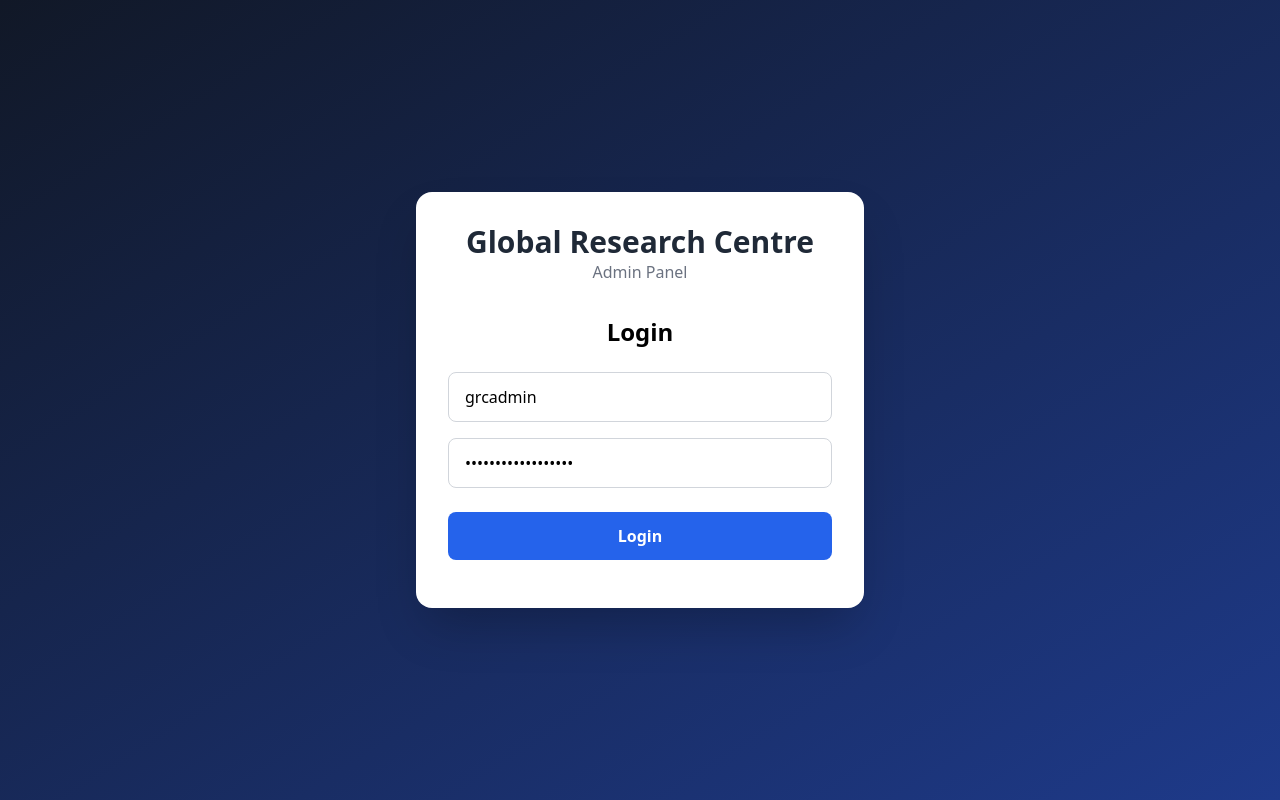
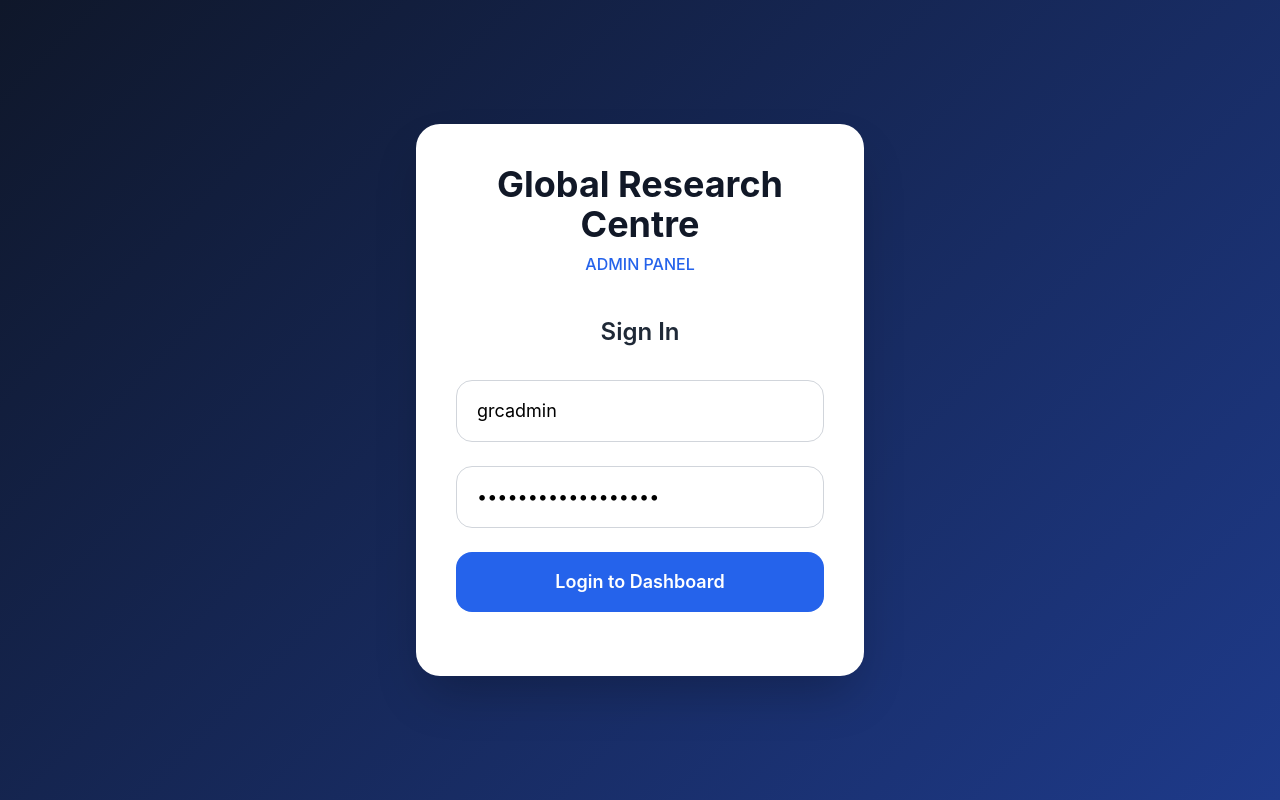
Before and after one commit to NiladdryGhosh42/global-research-centre, a website: page public/admin/login.html in a window 1280 px wide. Drawn offline with nearby package versions, Linux system fonts and the light colour scheme.

Commit message:
Revamp admin login page layout and styling

```diff
--- a/public/admin/login.html
+++ b/public/admin/login.html
@@ -3,30 +3,39 @@
 <head>
   <meta charset="UTF-8">
   <meta name="viewport" content="width=device-width, initial-scale=1.0">
-  <title>Admin Login - GRC</title>
+  <title>Admin • Global Research Centre</title>
   <script src="https://cdn.tailwindcss.com"></script>
+  <link rel="stylesheet" href="https://cdnjs.cloudflare.com/ajax/libs/font-awesome/6.5.0/css/all.min.css">
+  <style>
+    body { font-family: 'Inter', system-ui, sans-serif; }
+    .hero-bg { background: linear-gradient(135deg, #0f172a 0%, #1e3a8a 100%); }
+  </style>
 </head>
-<body class="bg-gradient-to-br from-gray-900 to-blue-900 min-h-screen flex items-center justify-center">
-  <div class="bg-white p-8 rounded-2xl shadow-2xl w-full max-w-md">
-    <div class="text-center mb-8">
-      <h1 class="text-3xl font-bold text-gray-800">Global Research Centre</h1>
-      <p class="text-gray-500">Admin Panel</p>
+<body class="hero-bg min-h-screen flex items-center justify-center">
+  <div class="bg-white rounded-3xl shadow-2xl w-full max-w-md overflow-hidden">
+    <div class="p-10">
+      <div class="text-center mb-10">
+        <h1 class="text-4xl font-bold text-gray-900">Global Research Centre</h1>
+        <p class="text-blue-600 font-medium mt-2">ADMIN PANEL</p>
       </div>
 
-    <h2 class="text-2xl font-semibold text-center mb-6">Login</h2>
+      <h2 class="text-2xl font-semibold text-center mb-8 text-gray-800">Sign In</h2>
 
+      <div class="space-y-6">
         <input type="text" id="username" value="grcadmin"
-           class="w-full px-4 py-3 border border-gray-300 rounded-lg mb-4" placeholder="Username">
+               class="w-full px-5 py-4 border border-gray-300 rounded-2xl focus:outline-none focus:border-blue-500 text-lg">
 
         <input type="password" id="password" value="GrcAdmin2026Secure"
-           class="w-full px-4 py-3 border border-gray-300 rounded-lg mb-6" placeholder="Password">
+               class="w-full px-5 py-4 border border-gray-300 rounded-2xl focus:outline-none focus:border-blue-500 text-lg">
 
         <button onclick="handleLogin()"
-            class="w-full bg-blue-600 hover:bg-blue-700 text-white font-semibold py-3 rounded-lg transition">
-      Login
+                class="w-full bg-blue-600 hover:bg-blue-700 transition py-4 rounded-2xl text-white font-semibold text-lg">
+          Login to Dashboard
         </button>
+      </div>
 
-    <p id="message" class="text-center mt-4 text-red-500"></p>
+      <p id="message" class="text-red-500 text-center mt-6 font-medium"></p>
+    </div>
   </div>
 
   <script>
@@ -41,11 +50,10 @@
       });
 
       const data = await res.json();
-
       if (data.success) {
         window.location.href = 'dashboard.html';
       } else {
-        document.getElementById('message').textContent = 'Invalid username or password';
+        document.getElementById('message').textContent = '❌ Invalid credentials';
       }
     }
   </script>
```
Lines whose indentation alone changed are shown as unchanged.
